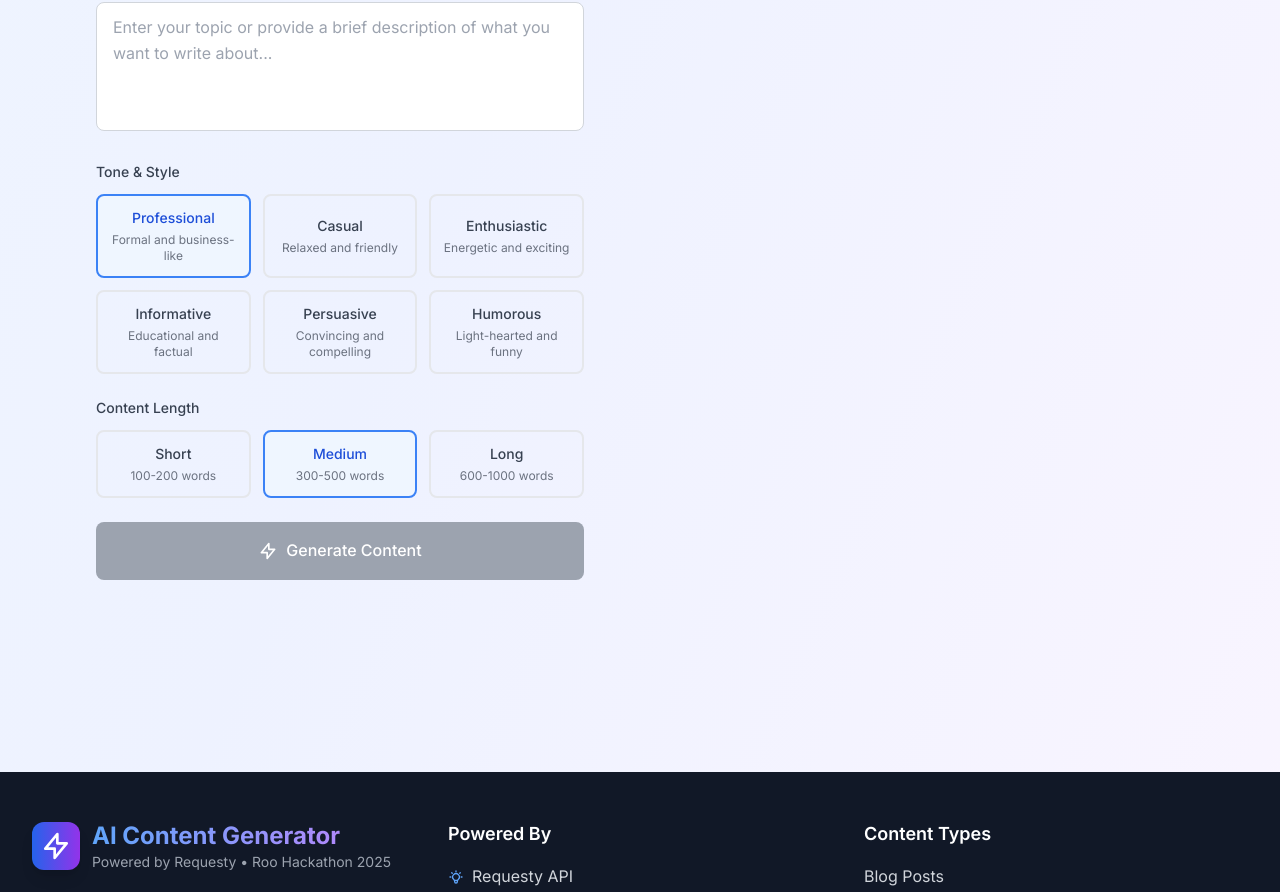
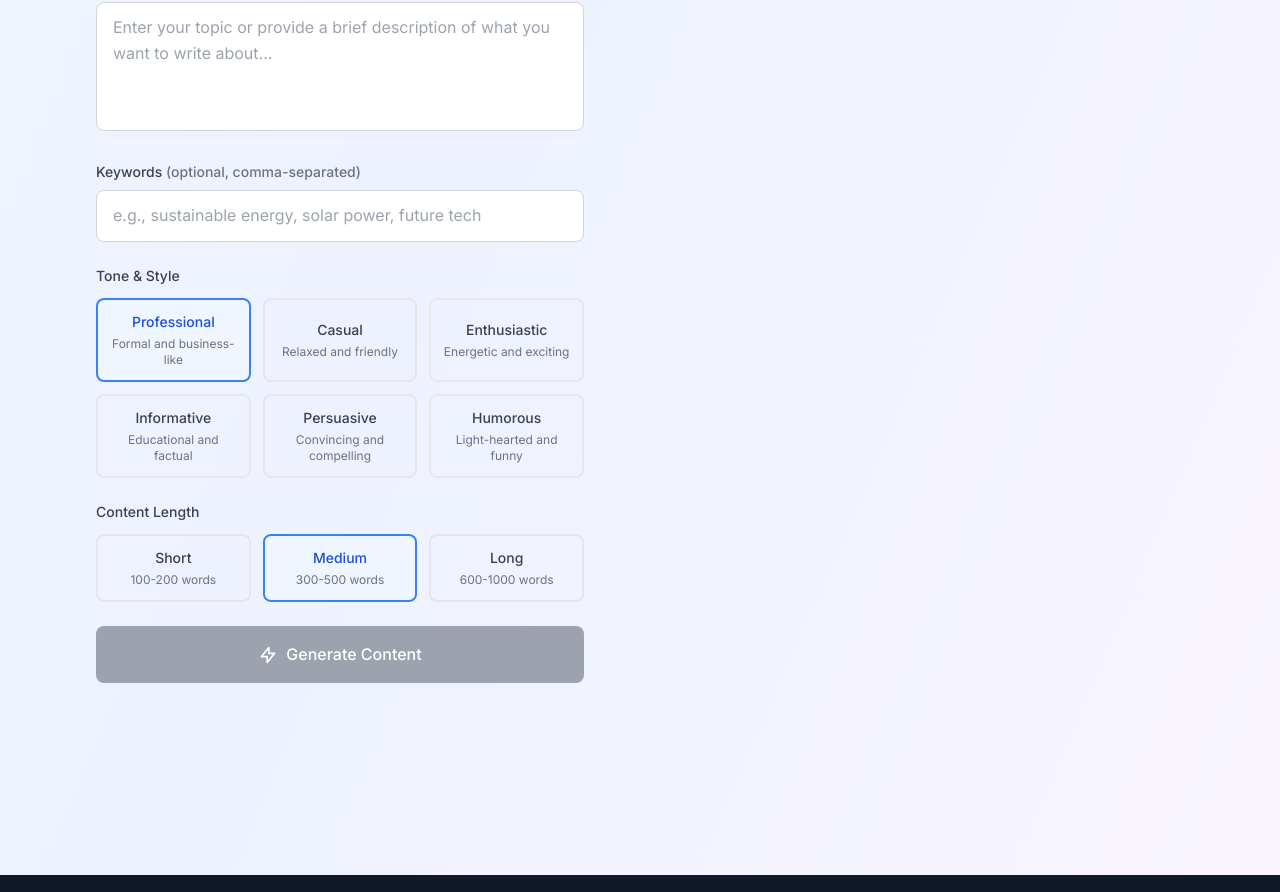
Before and after one commit to RogueTex/ContentGenerator_RooHackathon, a React (Vite) app in the folder frontend/: page / in a window 1280 px wide. Shown: the part 1691-2583 px from the top of the page. Built offline with nearby package versions, Linux system fonts and the light colour scheme.

Commit message:
Adding prompt changes

```diff
--- a/frontend/src/components/ContentGenerator.jsx
+++ b/frontend/src/components/ContentGenerator.jsx
@@ -3,6 +3,7 @@ import React, { useState } from 'react';
 const ContentGenerator = ({ onContentGenerated }) => {
   const [contentType, setContentType] = useState('');
   const [topic, setTopic] = useState('');
+  const [keywords, setKeywords] = useState('');
   const [tone, setTone] = useState('professional');
   const [length, setLength] = useState('medium');
   const [generatedContent, setGeneratedContent] = useState('');
@@ -48,14 +49,22 @@ const ContentGenerator = ({ onContentGenerated }) => {
     setGeneratedContent('');
 
     try {
-      const enhancedPrompt = `Create a ${length} ${contentType.replace('-', ' ')} about "${topic}" with a ${tone} tone.
+      const enhancedPrompt = `As a world-class content strategist for a leading tech publication, your task is to generate a compelling and well-structured piece of content.
 
-      Requirements:
-      - Length: ${lengths.find(l => l.value === length)?.description}
-      - Tone: ${tone}
-      - Format: Well-structured with appropriate headings and paragraphs
-      - Make it engaging and relevant to the target audience
-      - Include actionable insights where appropriate`;
+Content Type: ${contentType.replace('-', ' ')}
+Primary Topic: "${topic}"
+${keywords ? `Key Concepts/Keywords to include: ${keywords}` : ''}
+Tone: ${tone}
+Length: ${lengths.find(l => l.value === length)?.description}
+
+Your output must be:
+- Engaging and captivating, designed to impress a discerning audience.
+- Well-structured with clear headings, subheadings, and paragraphs. Use bullet points or numbered lists where appropriate to enhance readability.
+- Professional in tone and highly relevant to the specified topic and keywords.
+- Optimized for clarity, impact, and shareability.
+- Ensure the content is factually accurate (where applicable) and provides real value to the reader.
+
+Generate the content now.`;
 
       const API_URL = import.meta.env.VITE_API_BASE_URL || 'http://localhost:3001';
       const response = await fetch(`${API_URL}/api/content/generate`, {
@@ -66,6 +75,7 @@ const ContentGenerator = ({ onContentGenerated }) => {
         body: JSON.stringify({
           contentType: enhancedPrompt,
           topic: topic,
+          keywords: keywords,
         }),
       });
 
@@ -81,6 +91,7 @@ const ContentGenerator = ({ onContentGenerated }) => {
         onContentGenerated({
           contentType: contentType,
           topic: topic,
+          keywords: keywords,
           tone: tone,
           length: length,
           content: data.generatedContent,
@@ -162,6 +173,21 @@ const ContentGenerator = ({ onContentGenerated }) => {
                     placeholder="Enter your topic or provide a brief description of what you want to write about..."
                     rows={4}
                     className="w-full px-4 py-3 border border-gray-300 rounded-lg focus:ring-2 focus:ring-primary-500 focus:border-transparent resize-none transition-all duration-200"
+                  />
+                </div>
+
+                {/* Keywords Input */}
+                <div>
+                  <label htmlFor="keywords" className="block text-sm font-medium text-gray-700 mb-2">
+                    Keywords <span className="text-gray-500">(optional, comma-separated)</span>
+                  </label>
+                  <input
+                    type="text"
+                    id="keywords"
+                    value={keywords}
+                    onChange={(e) => setKeywords(e.target.value)}
+                    placeholder="e.g., sustainable energy, solar power, future tech"
+                    className="w-full px-4 py-3 border border-gray-300 rounded-lg focus:ring-2 focus:ring-primary-500 focus:border-transparent transition-all duration-200"
                   />
                 </div>
 
```
